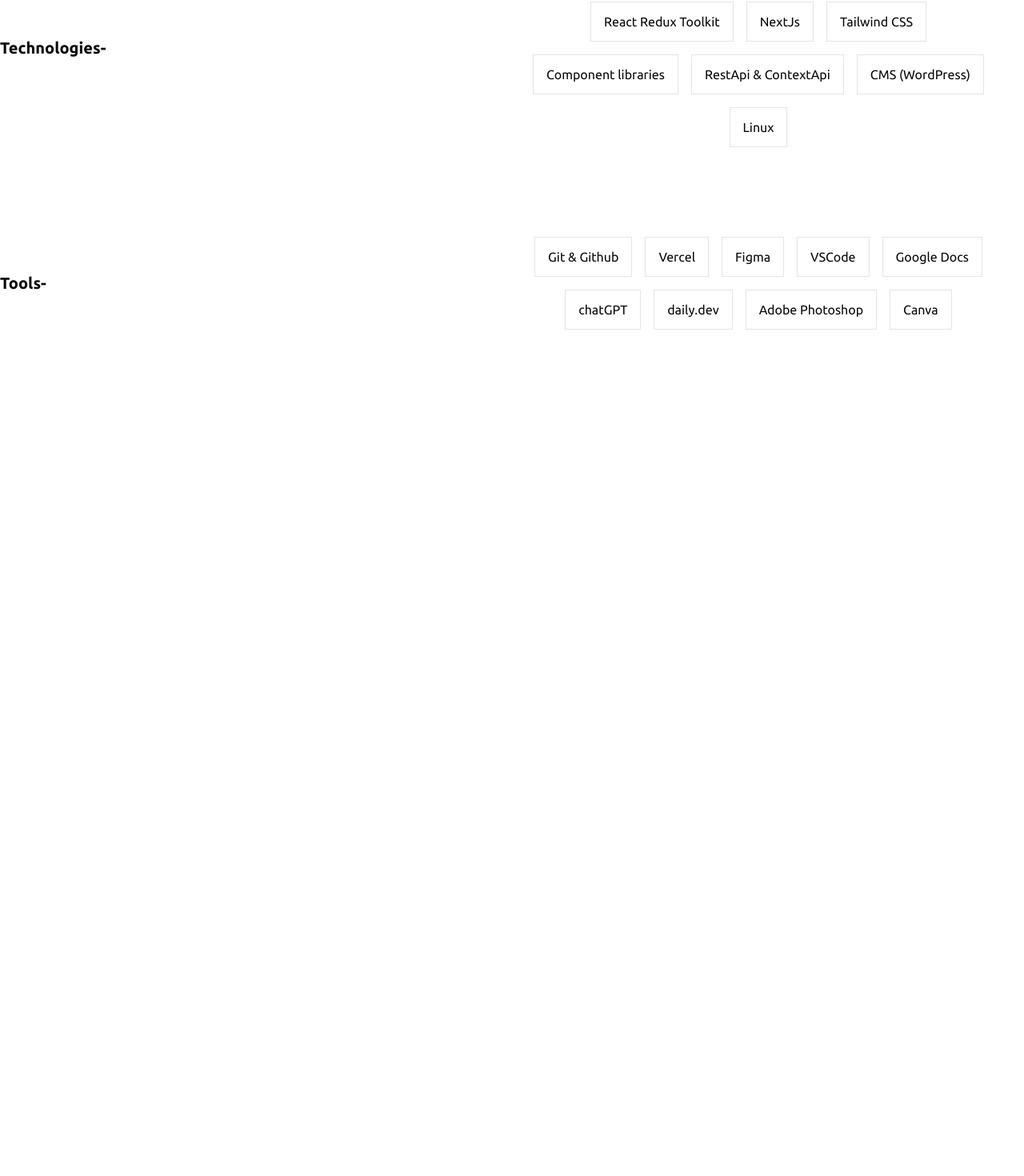
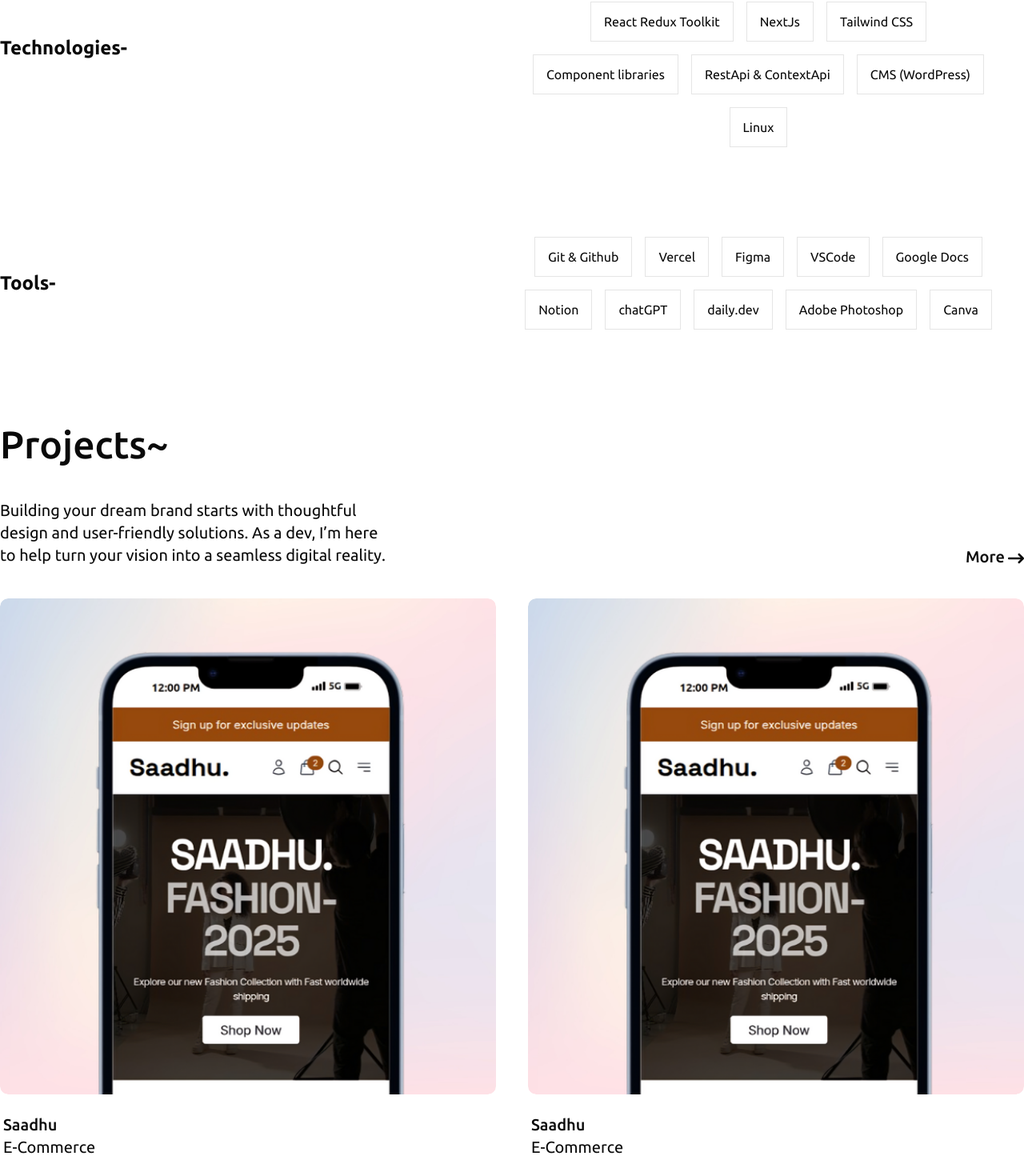
Before and after one commit to mehedihjim/mhjim-dev, a Next.js app: page / in a window 1280 px wide. Shown: the part 1889-3359 px from the top of the page at 80% size. Before the commit the page ends 2341 px from the top, so only its background shows below. Built offline with nearby package versions, Linux system fonts and the light colour scheme.

Commit message:
Project Section Fully Responsive done

```diff
--- a/app/page.js
+++ b/app/page.js
@@ -1,5 +1,6 @@
 import Banner from "@/components/Banner";
 import Expertise from "@/components/Expertise";
+import Projects from "@/components/Projects";
 import TextSlider from "@/components/TextSlider";
 import React from "react";
 
@@ -9,6 +10,7 @@
       <Banner />
       <TextSlider />
       <Expertise />
+      <Projects />
     </div>
   );
 };
--- a/components/Expertise.jsx
+++ b/components/Expertise.jsx
@@ -3,14 +3,14 @@
 const Expertise = () => {
   return (
     <div>
-      <div className="container mx-auto px-4 md:px-0">
+      <div className="container mx-auto px-4 md:px-0 pb-12 md:pb-16 lg:pb-[75px]">
         <h2 className="text-5xl font-medium leading-[120%] tracking-[-1%] pb-[14px] md:pb-[20px] lg:pb-[45px]">
           Skills & Expertise~
         </h2>
         <div className="flex flex-col gap-2 md:gap-4 lg:gap-8 max-w-7xl mx-auto">
           {/* Sills and Expertise Content */}
           <div className="grid grid-cols-1 md:grid-cols-2 gap-4 py-2 md:py-5 lg:py-10">
-            <h3 className="text-lg md:text-xl font-semibold my-auto">
+            <h3 className="text-xl md:text-2xl font-semibold my-auto">
               Technologies-
             </h3>
             <ul className="flex max-w-full md:max-w-[600px] gap-2 md:gap-4 flex-wrap justify-start md:justify-center">
@@ -28,13 +28,16 @@
             </ul>
           </div>
           <div className="grid grid-cols-1 md:grid-cols-2 gap-4 py-2 md:py-5 lg:py-10">
-            <h3 className="text-lg md:text-xl font-semibold my-auto">Tools-</h3>
+            <h3 className="text-xl md:text-2xl font-semibold my-auto">
+              Tools-
+            </h3>
             <ul className="flex max-w-full md:max-w-[600px] gap-2 md:gap-4 flex-wrap justify-start md:justify-center">
               <li className="w-fit px-4 py-3 border">Git & Github</li>
               <li className="w-fit px-4 py-3 border">Vercel</li>
               <li className="w-fit px-4 py-3 border">Figma</li>
               <li className="w-fit px-4 py-3 border">VSCode</li>
               <li className="w-fit px-4 py-3 border">Google Docs</li>
+              <li className="w-fit px-4 py-3 border">Notion</li>
               <li className="w-fit px-4 py-3 border">chatGPT</li>
               <li className="w-fit px-4 py-3 border">daily.dev</li>
               <li className="w-fit px-4 py-3 border">Adobe Photoshop</li>
--- /dev/null
+++ b/components/Projects.jsx
@@ -0,0 +1,59 @@
+import Link from "next/link";
+import { FaArrowRightLong } from "react-icons/fa6";
+import ProjectCard from "./ui/ProjectCard";
+
+const demoProjects = [
+  {
+    title: "Saadhu",
+    category: "E-Commerce",
+    imageSrc: "/Saadhu-phone.png",
+    href: "/projects/saadhu",
+  },
+  {
+    title: "Saadhu",
+    category: "E-Commerce",
+    imageSrc: "/Saadhu-phone.png",
+    href: "/projects/saadhu",
+  },
+];
+
+const Projects = () => {
+  return (
+    <div>
+      <div className="container mx-auto px-4 md:px-0 pb-12 md:pb-16 lg:pb-[75px]">
+        <div className="flex justify-between flex-col md:flex-row gap-4 md:gap-0">
+          <div>
+            <h2 className="text-5xl font-medium leading-[120%] tracking-[-1%] pb-[10px] md:pb-[18px] lg:pb-[40px]">
+              Projects~
+            </h2>
+            <p className="w-full md:w-[492px] text-xl leading-[140%] tracking-[-1%]">
+              Building your dream brand starts with thoughtful design and
+              user-friendly solutions. As a dev, I’m here to help turn your
+              vision into a seamless digital reality.
+            </p>
+          </div>
+          <Link
+            href="/projects"
+            className="flex gap-1 items-end justify-end text-xl font-medium leading-[120%] tracking-[-1%] hover:border-b border-black dark:border-white transition-all duration-100"
+          >
+            More <FaArrowRightLong />
+          </Link>
+        </div>
+
+        <div className="mt-10 grid grid-cols-1 sm:grid-cols-2 gap-6 md:gap-8 lg:gap-10">
+          {demoProjects.map((project, index) => (
+            <ProjectCard
+              key={index}
+              title={project.title}
+              category={project.category}
+              imageSrc={project.imageSrc}
+              href={project.href}
+            />
+          ))}
+        </div>
+      </div>
+    </div>
+  );
+};
+
+export default Projects;
--- /dev/null
+++ b/components/ui/ProjectCard.jsx
@@ -0,0 +1,28 @@
+import Image from "next/image";
+import Link from "next/link";
+
+const ProjectCard = ({ title, category, imageSrc, href }) => {
+  return (
+    <Link href={href} className="block rounded-lg">
+      <div className="overflow-hidden rounded-lg mb-3 md:mb-4 lg:mb-6">
+        <Image
+          src={imageSrc}
+          width={592}
+          height={500}
+          alt={`${title} Project`}
+          className="rounded-lg w-full h-auto object-cover"
+        />
+      </div>
+      <div className="px-1">
+        <h4 className="text-lg md:text-xl font-medium leading-[140%] tracking-[-1%]">
+          {title}
+        </h4>
+        <p className="text-lg md:text-xl font-normal leading-[140%] tracking-[-1%]">
+          {category}
+        </p>
+      </div>
+    </Link>
+  );
+};
+
+export default ProjectCard;
```
Also changed, not shown: public/Saadhu-phone.png (added).
